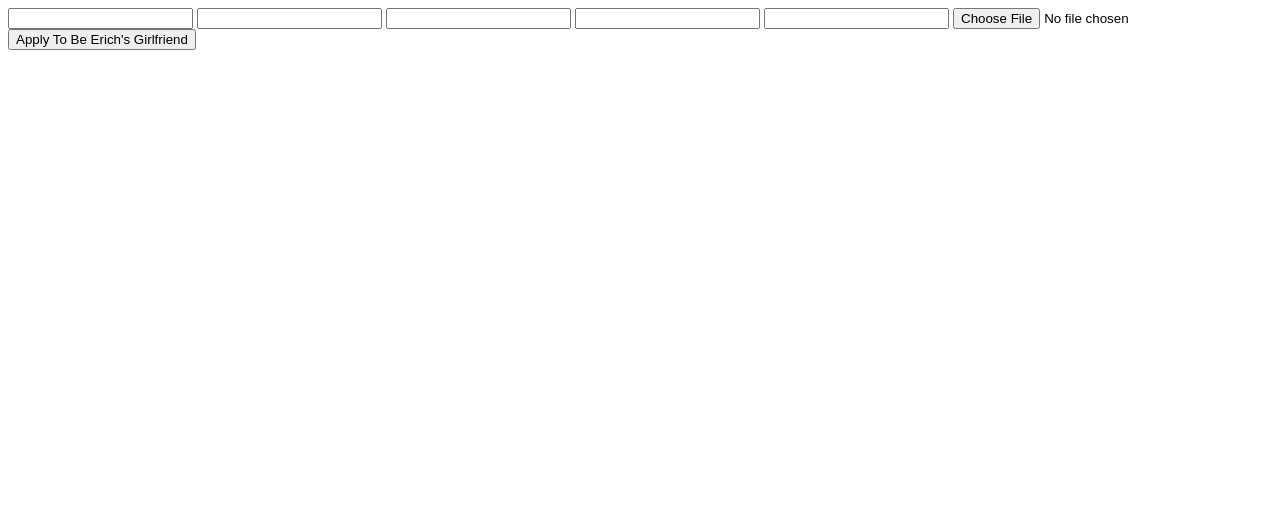
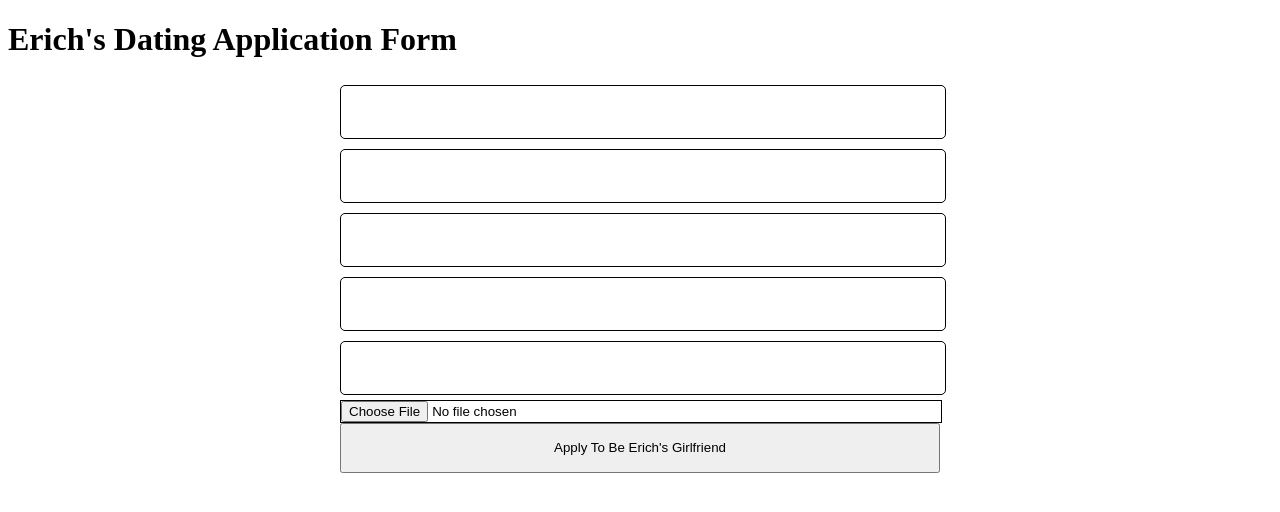
Before and after one commit to startupquestionmark/erich-formexample, a plain HTML site: page index.html in a window 1280 px wide. Drawn offline with nearby package versions, Linux system fonts and the light colour scheme.

Commit message:
Erich intercept form submit. Some styling.

```diff
--- a/css/main.css
+++ b/css/main.css
@@ -0,0 +1,29 @@
+.form-container
+
+#erich-form {
+	margin: 0 auto;
+	width: 600px;
+}
+
+input {
+	border: 1px solid #000000;
+}
+
+.half-input-width {
+	float: left;
+	margin: 5px auto;
+	border-radius: 5px;
+	height: 50px;
+	width: 100%;
+	font-size: 20px;
+}
+
+.full-input-width {
+	text-align:center;
+	width: 100%;
+}
+
+.submit-button {
+	height: 50px;
+	width: 100%;
+}
--- a/index.html
+++ b/index.html
@@ -6,15 +6,17 @@
 </head>
 
 <body>
-	<div>
-		<form>
-			<input id="firstname"/>
-			<input id="lastname"/>
-			<input id="emailaddress"/>
-			<input id="age"/>
-			<input id="sex"/>
-			<input id="pic" type="file" accept='image/*'/>
-			<button type="submit">
+	<div class="form-container">
+		<h1>Erich's Dating Application Form</h1>
+		<form id="erich-form">
+
+			<input id="firstname" class="half-input-width"/>
+			<input id="lastname" class="half-input-width"/>
+			<input id="emailaddress" class="half-input-width"/>
+			<input id="age" class="half-input-width"/>
+			<input id="sex" class="half-input-width"/>
+			<input id="pic" type="file" accept='image/*' class="full-input-width"/>
+			<button type="submit" class="submit-button">
 				Apply To Be Erich's Girlfriend
 			</button>
 		</form>
--- a/js/main.js
+++ b/js/main.js
@@ -0,0 +1,10 @@
+$(document).ready(function() {
+
+	$('#erich-form').submit(function(e) {
+
+		e.preventDefault();
+
+		console.log("HELLO");
+	});
+
+});
```
